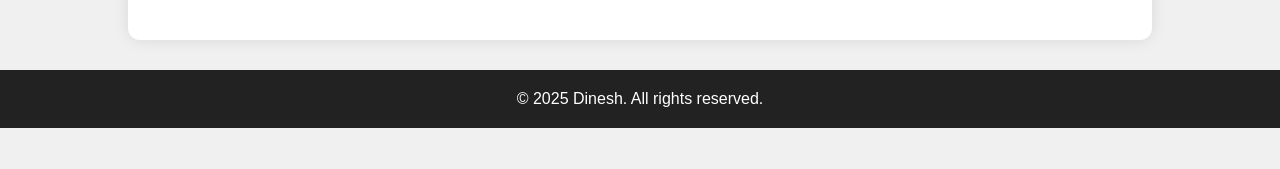
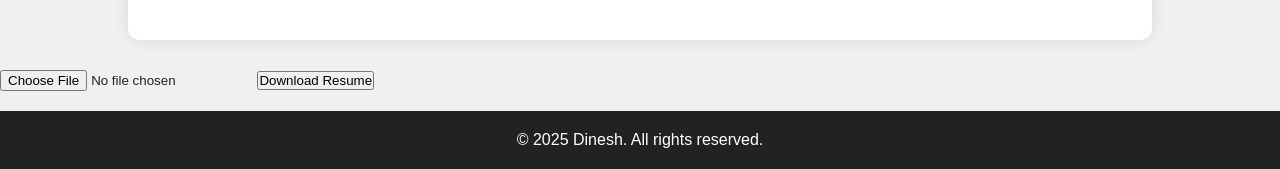
Before and after one commit to dinesh2927/Portfolio, a plain HTML site: page index.html in a window 1280 px wide. Shown: the part 1282-1451 px from the top of the page. Before the commit the page ends 1410 px from the top, so only its background shows below. Drawn offline with Linux system fonts and the light colour scheme.

Commit message:
Update index.html

```diff
--- a/index.html
+++ b/index.html
@@ -170,6 +170,11 @@
             </div>
         </form>
     </div>
+    <input type="file" accept=".pdf">
+
+<a href="your-resume.pdf" download>
+    <button>Download Resume</button>
+</a>
 
     <footer>
         <p>&copy; 2025 Dinesh. All rights reserved.</p>
```
